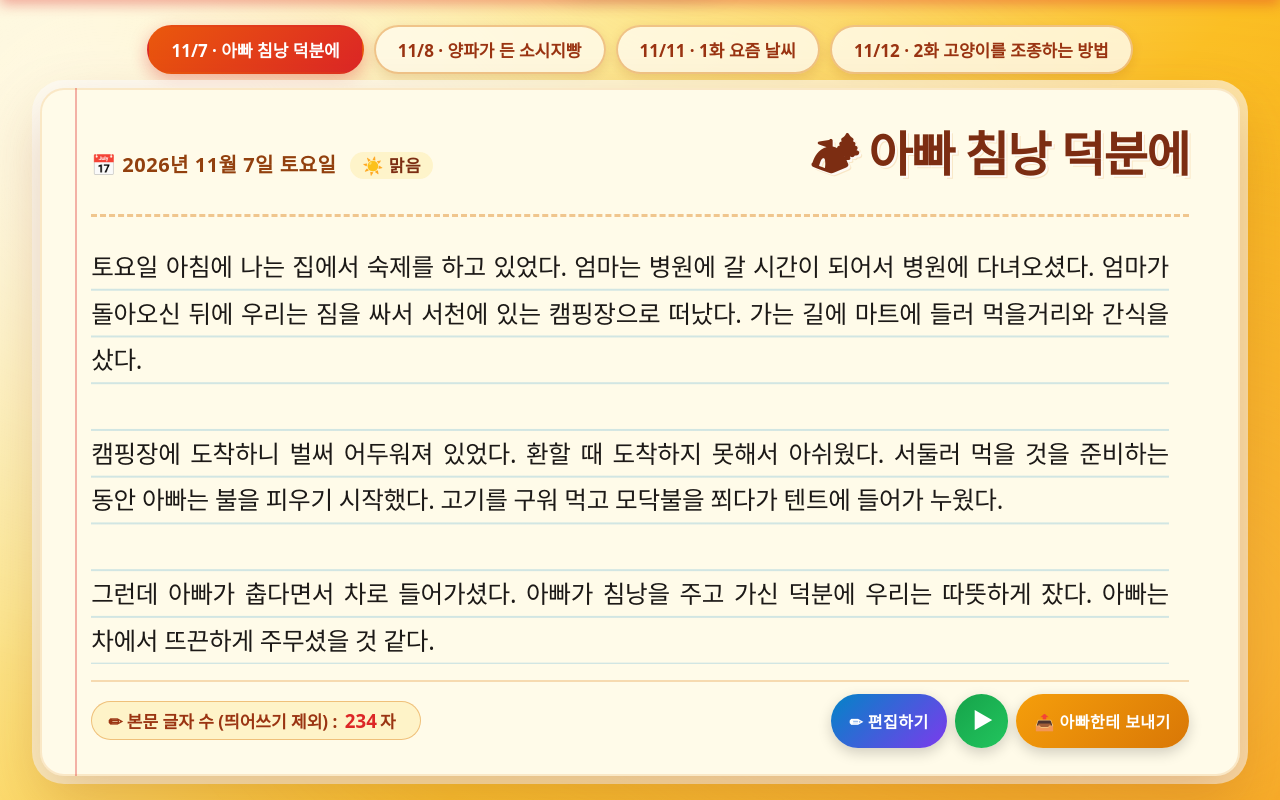
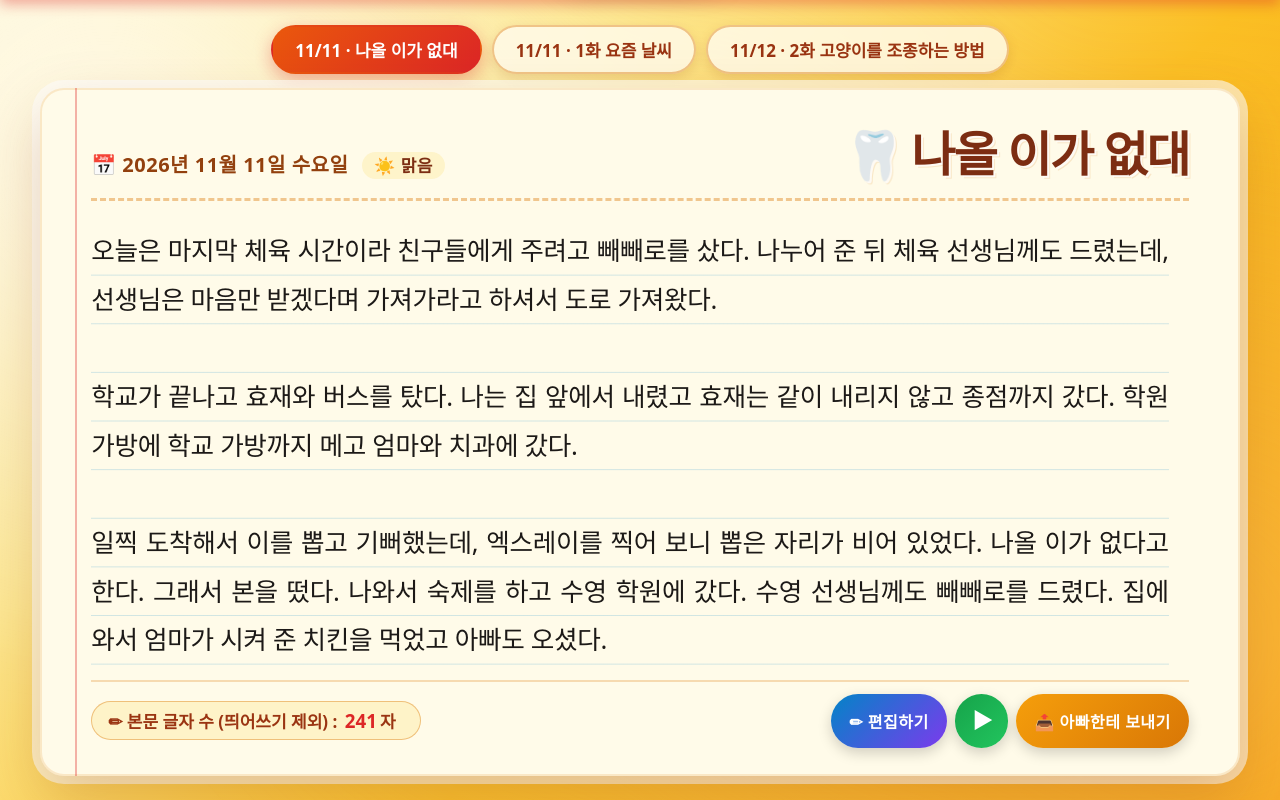
Before and after one commit to hyshin6664/yono-diary, a plain HTML site: page index.html in a window 1280 px wide. Drawn offline with Linux system fonts and the light colour scheme; no server answers.

Commit message:
이번 주 일기(11/11)로 교체 — 지난 일기 두 편(11/7 · 11/8) 내림 · 일기 1 + 독서 2 세 편
Co-Authored-By: Claude Opus 5 <noreply@anthropic.com>

```diff
--- a/index.html
+++ b/index.html
@@ -107,20 +107,13 @@ body::before{content:"";position:fixed;inset:-10%;z-index:-1;background:radial-g
 // ====== 일기 원본 (수정본은 이 폰 안에 자동 저장됨) ======
 var DIARIES = [
   {
-    id:"r20261107d",
-    date:"2026년 11월 7일 토요일",
+    id:"r20261111d",
+    date:"2026년 11월 11일 수요일",
     weather:"☀️ 맑음",
-    title:"🏕 아빠 침낭 덕분에",
-    text:"토요일 아침에 나는 집에서 숙제를 하고 있었다. 엄마는 병원에 갈 시간이 되어서 병원에 다녀오셨다. 엄마가 돌아오신 뒤에 우리는 짐을 싸서 서천에 있는 캠핑장으로 떠났다. 가는 길에 마트에 들러 먹을거리와 간식을 샀다.\n\n캠핑장에 도착하니 벌써 어두워져 있었다. 환할 때 도착하지 못해서 아쉬웠다. 서둘러 먹을 것을 준비하는 동안 아빠는 불을 피우기 시작했다. 고기를 구워 먹고 모닥불을 쬐다가 텐트에 들어가 누웠다.\n\n그런데 아빠가 춥다면서 차로 들어가셨다. 아빠가 침낭을 주고 가신 덕분에 우리는 따뜻하게 잤다. 아빠는 차에서 뜨끈하게 주무셨을 것 같다."
+    title:"🦷 나올 이가 없대",
+    text:"오늘은 마지막 체육 시간이라 친구들에게 주려고 빼빼로를 샀다. 나누어 준 뒤 체육 선생님께도 드렸는데, 선생님은 마음만 받겠다며 가져가라고 하셔서 도로 가져왔다.\n\n학교가 끝나고 효재와 버스를 탔다. 나는 집 앞에서 내렸고 효재는 같이 내리지 않고 종점까지 갔다. 학원 가방에 학교 가방까지 메고 엄마와 치과에 갔다.\n\n일찍 도착해서 이를 뽑고 기뻐했는데, 엑스레이를 찍어 보니 뽑은 자리가 비어 있었다. 나올 이가 없다고 한다. 그래서 본을 떴다. 나와서 숙제를 하고 수영 학원에 갔다. 수영 선생님께도 빼빼로를 드렸다. 집에 와서 엄마가 시켜 준 치킨을 먹었고 아빠도 오셨다."
   },
-  {
-    id:"r20261108d",
-    date:"2026년 11월 8일 일요일",
-    weather:"☁️ 구름 많음",
-    title:"🧅 양파가 든 소시지빵",
-    text:"일요일 아침에 일어나서 모닥불을 다시 세게 피웠다. 엄마는 머리가 아프셔서 텐트에 들어가 잠시 누워 계셨다. 그동안 아빠와 나는 숙제를 하고 RC카를 조종하면서 놀았다.\n\n엄마가 일어나신 뒤에는 다 같이 고기를 구워 먹고 저녁때까지 여유 있게 놀았다. 집으로 돌아오는 길에는 군산에 있는 유명한 빵집에 들렀다. 빵들이 다 맛있어 보였지만 막상 별로일 수도 있을 것 같아서 많이 사지는 않았다.\n\n차를 타고 올라오는 길에 빵을 먹어 봤더니 맛있긴 맛있었다. 그런데 소시지빵에 양파가 들어 있어서 그 빵만 조금 별로였다. 집에 돌아와서 바로 잤다."
-  },
-  {
+{
     id:"r20261111",
     date:"2026년 11월 11일 수요일",
     weather:"☀️ 맑음",
```
